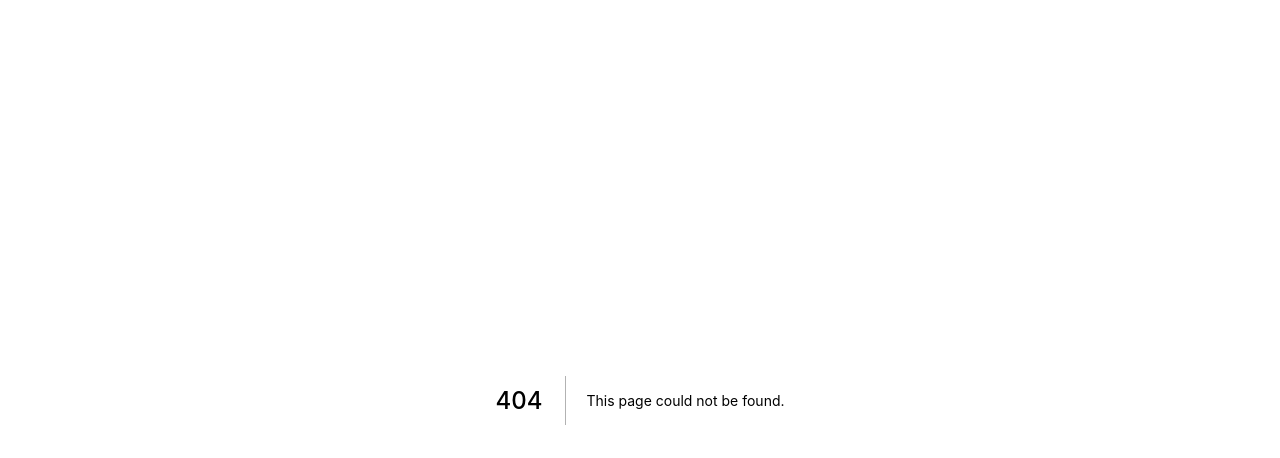
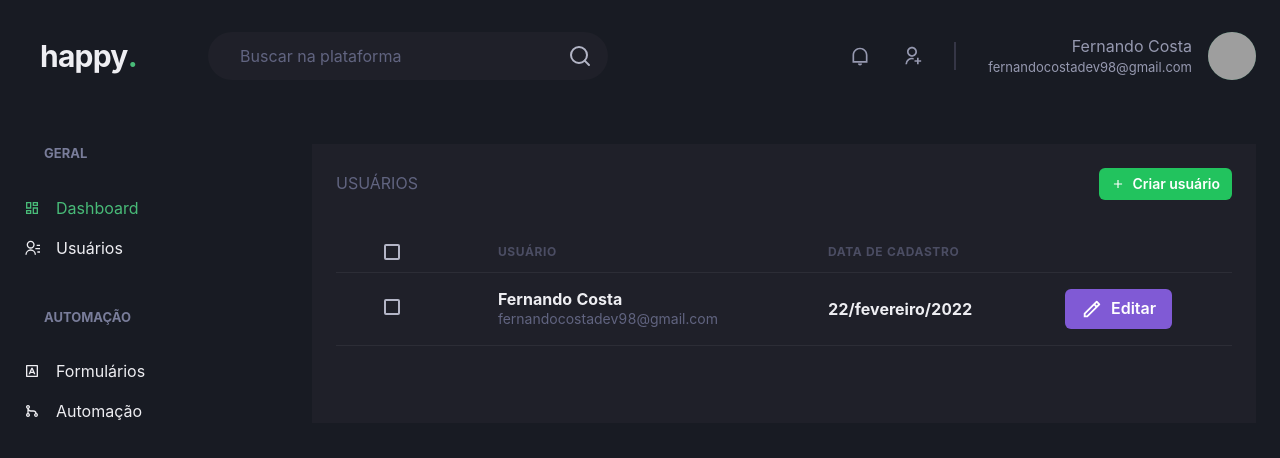
Before and after one commit to l-fernandocosta/happy, a Next.js app: page /users in a window 1280 px wide. Before the commit this address had no page. Shown: the top 458 px of the page. Built offline with nearby package versions, Linux system fonts and the light colour scheme; grey boxes are pictures that could not be loaded.

Commit message:
Style Users Component

```diff
--- a/package.json
+++ b/package.json
@@ -14,9 +14,11 @@
     "@emotion/core": "^11.0.0",
     "@emotion/react": "^11",
     "@emotion/styled": "^11",
+    "apexcharts": "^3.33.1",
     "framer-motion": "^6",
     "next": "12.1.0",
     "react": "17.0.2",
+    "react-apexcharts": "^1.3.9",
     "react-dom": "17.0.2",
     "react-icons": "^4.3.1"
   },
--- /dev/null
+++ b/src/pages/users/index.tsx
@@ -0,0 +1,53 @@
+import { Box, Button, Checkbox, Flex, Heading, Icon, Table, Tbody, Td, Text, Th, Thead, Tr } from "@chakra-ui/react";
+import { RiAddLine, RiPencilLine } from "react-icons/ri";
+import Header from "../../components/Header";
+import Sidebar from "../../components/Sidebar";
+
+export default function UserList() {
+  return (
+    <Box>
+      <Header />
+      <Flex w={'100%'} my='6' maxWidth={1480} mx='auto' padding={'6'}>
+        <Sidebar />
+        <Box flex={'1'} bg='gray.800' p={'6'}>
+          <Flex justify={'space-between'} mb="8" align={'center'}>
+            <Heading size='sm' fontWeight={'normal'} color="gray.500">USUÁRIOS</Heading>
+            <Button as="a" colorScheme={'whatsapp'} leftIcon={<Icon as={RiAddLine} />} size='sm'>Criar usuário </Button>
+          </Flex>
+          <Table colorScheme={'whiteAlpha'}>
+
+            <Thead >
+              <Tr>
+                <Th><Checkbox colorScheme={'whatsapp'} px='6'/></Th>
+                <Th>Usuário</Th>
+                <Th>Data de Cadastro</Th>
+                <Th></Th>
+              </Tr>
+            </Thead>
+
+            <Tbody>
+              <Tr>
+                <Td><Checkbox colorScheme={'whatsapp'} px='6' /></Td>
+                <Td>
+                  <Box>
+                    <Text fontWeight={'bold'}>Fernando Costa</Text>
+                    <Text fontSize={'sm'} color='gray.500'>fernandocostadev98@gmail.com</Text>
+                  </Box>
+                </Td>
+                <Td fontWeight={'bold'}>22/fevereiro/2022</Td>
+                <Td><Button colorScheme={'purple'} leftIcon={<Icon as={RiPencilLine} fontSize='22' />}>
+                  Editar</Button></Td>
+
+              </Tr>
+            </Tbody>
+
+
+          </Table>
+        </Box>
+
+      </Flex>
+
+
+    </Box>
+  )
+}
```
Also changed, not shown: src/pages/dashboard.tsx (+60 -1 lines), 1 other file (tests, documents, lock files or other folders).
